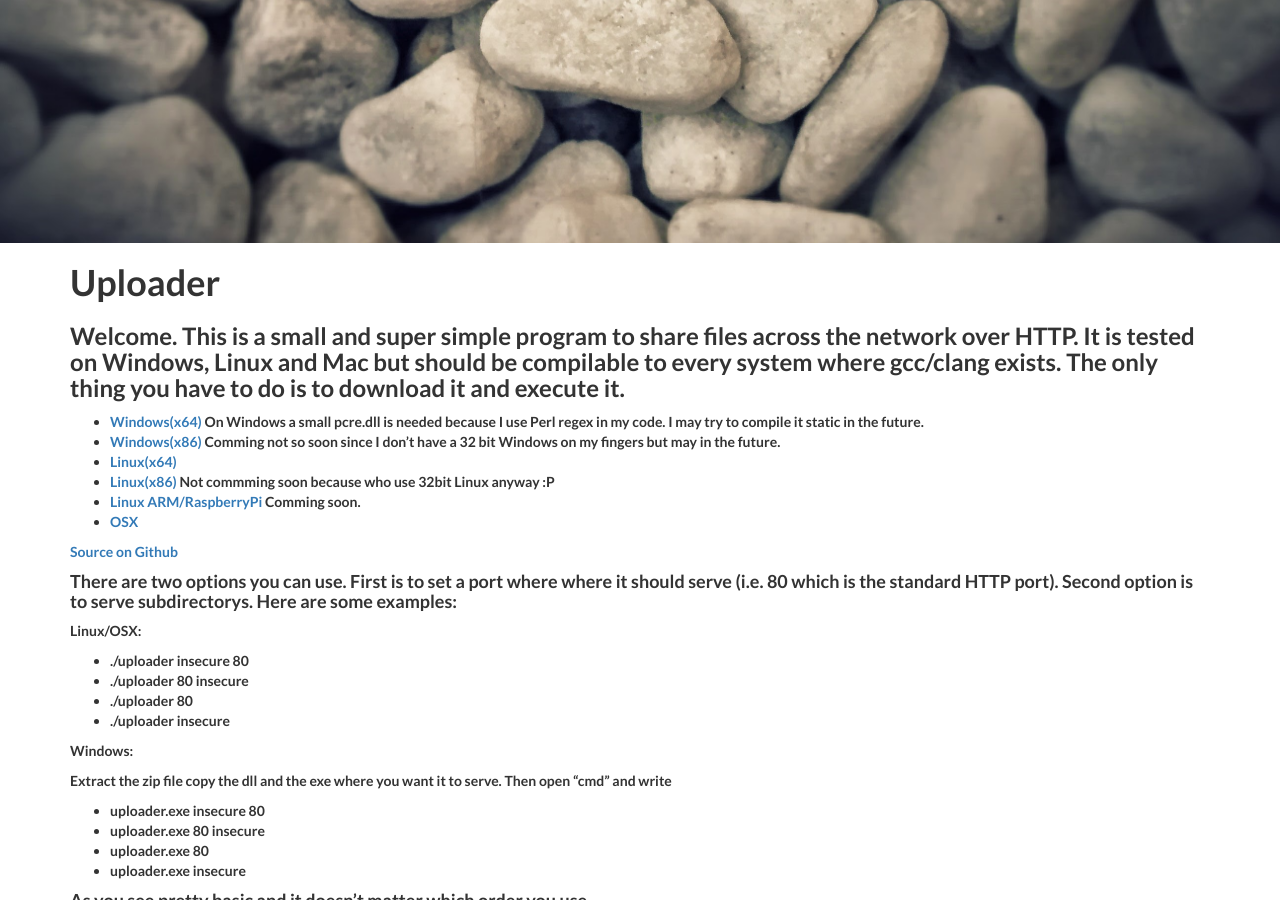
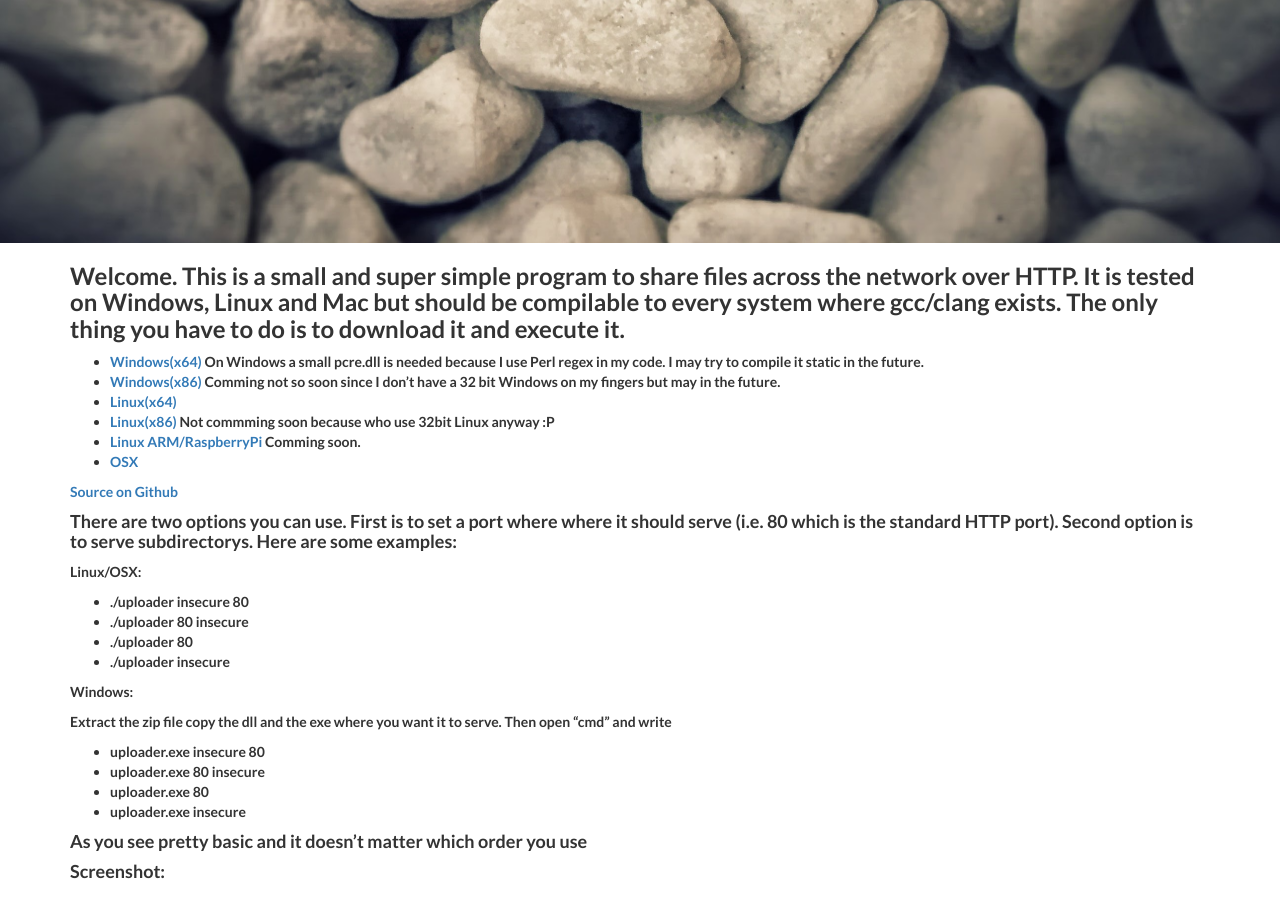
Before and after one commit to TheAnonymous/TheAnonymous.github.io, a Jekyll site: the page built from _posts/2015-03-15-uploader.md, in a window 1280 px wide and 900 px high, scrolled down 565 px. Built offline with Jekyll 4.4.1, drawn with Linux system fonts in a browser that asks for light colours; nearby versions of some CDN libraries; library files that are not in the unit come from our copies.

Commit message:
changed small things

```diff
--- a/_posts/2015-03-15-uploader.md
+++ b/_posts/2015-03-15-uploader.md
@@ -6,8 +6,6 @@ category: Services
 description: This is a small and super simple program to share files across the network over HTTP
 
 ---
-# Uploader
-
 ###  Welcome. This is a small and super simple program to share files across the network over HTTP. It is tested on Windows, Linux and Mac but should be compilable to every system where gcc/clang exists. The only thing you have to do is to download it and execute it.
 
 
```
Also changed, not shown: 1 other file.
